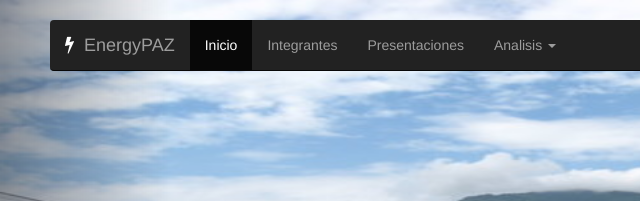
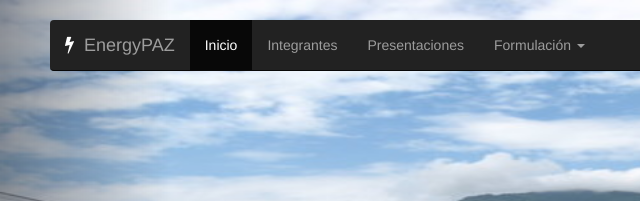
Before and after one commit to aeespinosao/EnergyPAZ, a plain HTML site: page index.html in a window 1280 px wide. Shown: the top 201 px of the page, 20-660 px from the left. Drawn offline with nearby package versions, Linux system fonts and the light colour scheme.

Commit message:
Primera entrega

```diff
--- a/index.html
+++ b/index.html
@@ -63,7 +63,7 @@
                 <li><a href="html/about.html">Integrantes</a></li>
                 <li><a href="html/presentations.html">Presentaciones</a></li>
                 <li class="dropdown">
-                  <a href="#" class="dropdown-toggle" data-toggle="dropdown" role="button" aria-haspopup="true" aria-expanded="false">Analisis <span class="caret"></span></a>
+                  <a href="#" class="dropdown-toggle" data-toggle="dropdown" role="button" aria-haspopup="true" aria-expanded="false">Formulación <span class="caret"></span></a>
                   <ul class="dropdown-menu">
                     <li><a href="html/marcolegal.html">Estudio legal</a></li>
                     <li><a href="html/estudioambiental.html">Estudio ambiental</a></li>
```
